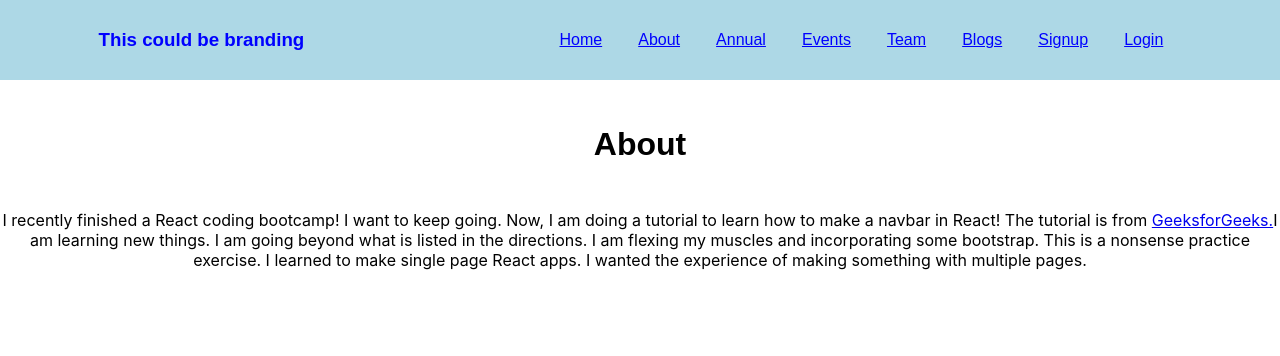
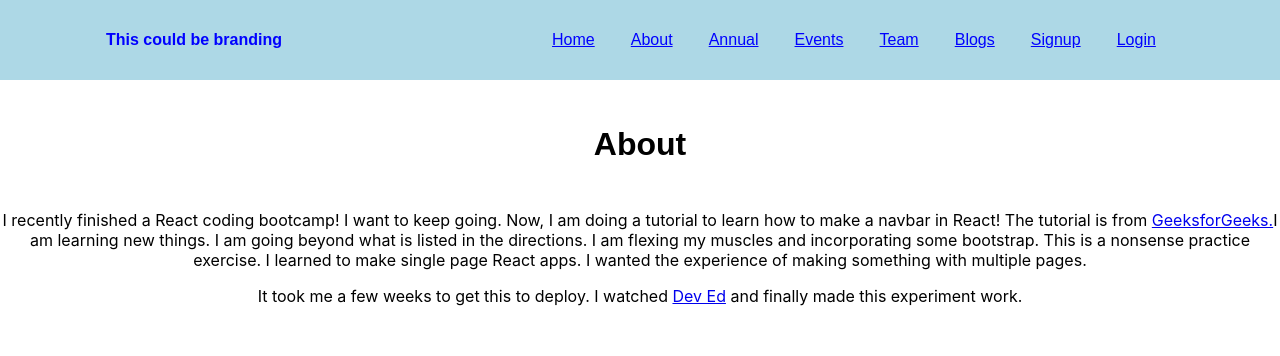
Before and after one commit to blue-cyborg/nav-project, a React (Create React App) app: page /About in a window 1280 px wide. Shown: the top 356 px of the page. Built offline with nearby package versions, Linux system fonts and the light colour scheme; the HTML template or start-up script is replaced by a standard one.

Commit message:
updated about
I wanted to cite Dev Ed's vid as this took me a few weeks to deploy

```diff
--- a/src/About.js
+++ b/src/About.js
@@ -18,6 +18,8 @@ export default function About() {
                           some bootstrap. This is a nonsense practice exercise.
                           I learned to make single page React apps.
                           I wanted the experience of making something with multiple pages.</p>
+                          <p>It took me a few weeks to get this to deploy. I watched <a href="https://youtu.be/Law7wfdg_ls">Dev Ed</a> and finally made this experiment work.
+                          </p>
                     </section>
                     </div>
                     <div className="col">
--- a/src/Nav.js
+++ b/src/Nav.js
@@ -9,7 +9,7 @@ function Nav() {
 
     return (
     <nav>
-        <h3>This could be branding</h3>
+        <strong><p>This could be branding</p></strong>
         <ul className='nav-Links'>
             <Link style={navStyle} to="/"><li>Home</li></Link>
             <Link style={navStyle} to="/About"><li>About</li></Link>
```
